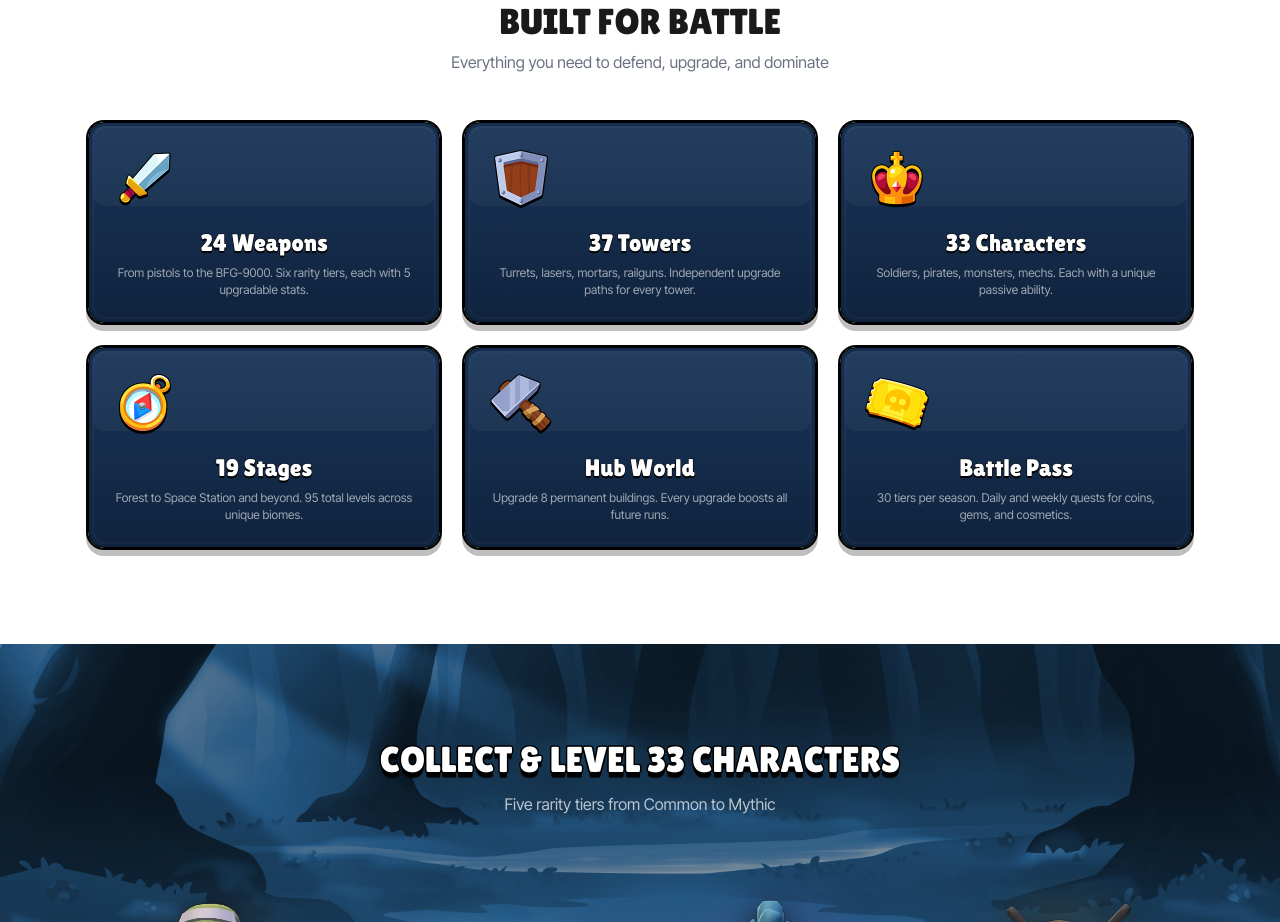
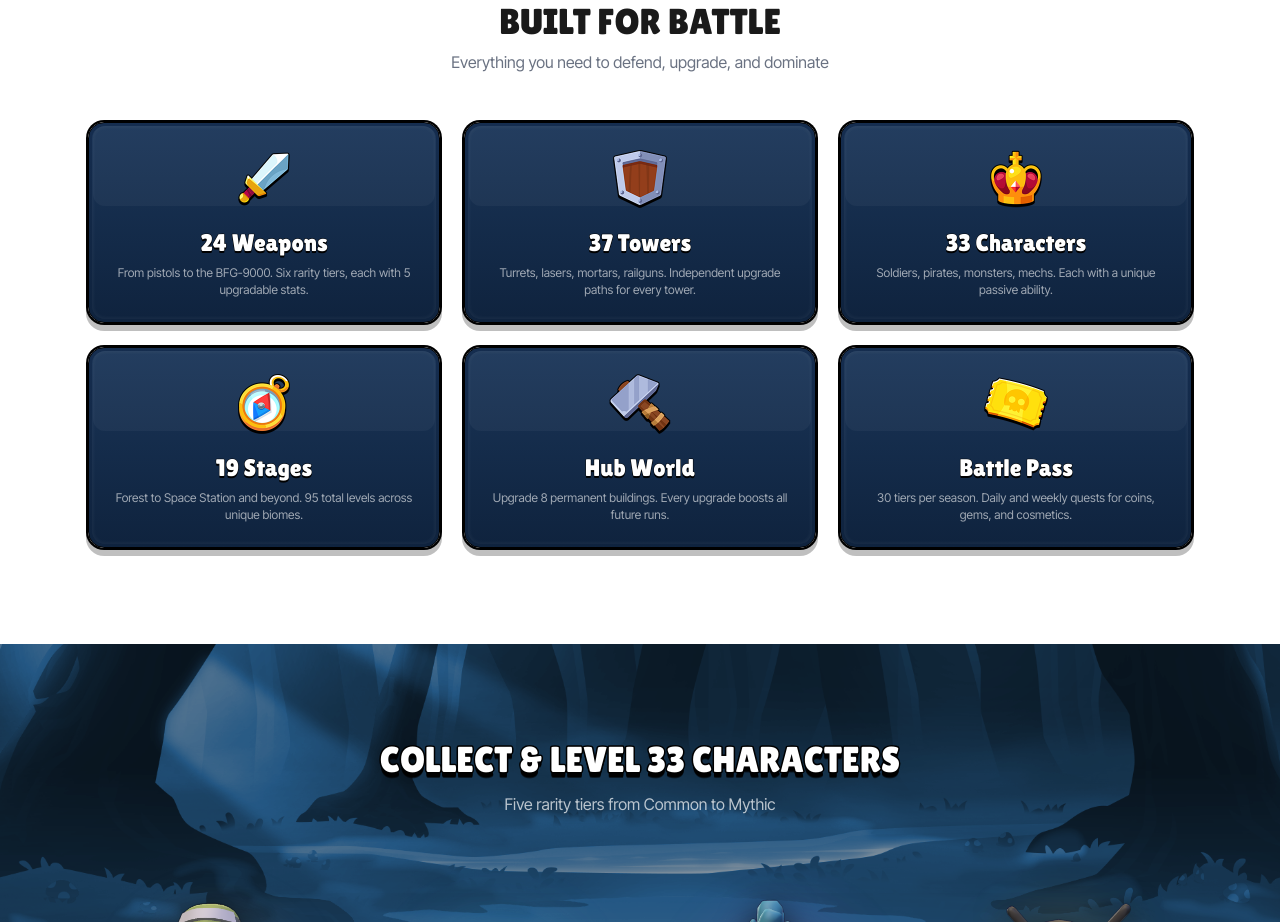
Before and after one commit to haraldeskeland/ironsight-web, a Next.js app: page / in a window 1280 px wide. Shown: the part 860-1782 px from the top of the page. Built offline with nearby package versions, Linux system fonts and the light colour scheme.

Commit message:
fix: center feature card icons above text

```diff
--- a/src/components/Features.tsx
+++ b/src/components/Features.tsx
@@ -27,11 +27,9 @@ export default function Features() {
           {features.map((f) => (
             <ScrollReveal key={f.title}>
             <div
-              className="game-panel p-6 text-center transition-transform duration-200 hover:-translate-y-1"
+              className="game-panel flex flex-col items-center p-6 text-center transition-transform duration-200 hover:-translate-y-1"
             >
-              <div className="mx-auto mb-4">
-                <Image src={f.icon} alt={f.title} width={64} height={64} />
-              </div>
+              <Image src={f.icon} alt={f.title} width={64} height={64} className="mb-4" />
               <h3
                 className="font-game text-2xl text-white"
                 style={{
```
